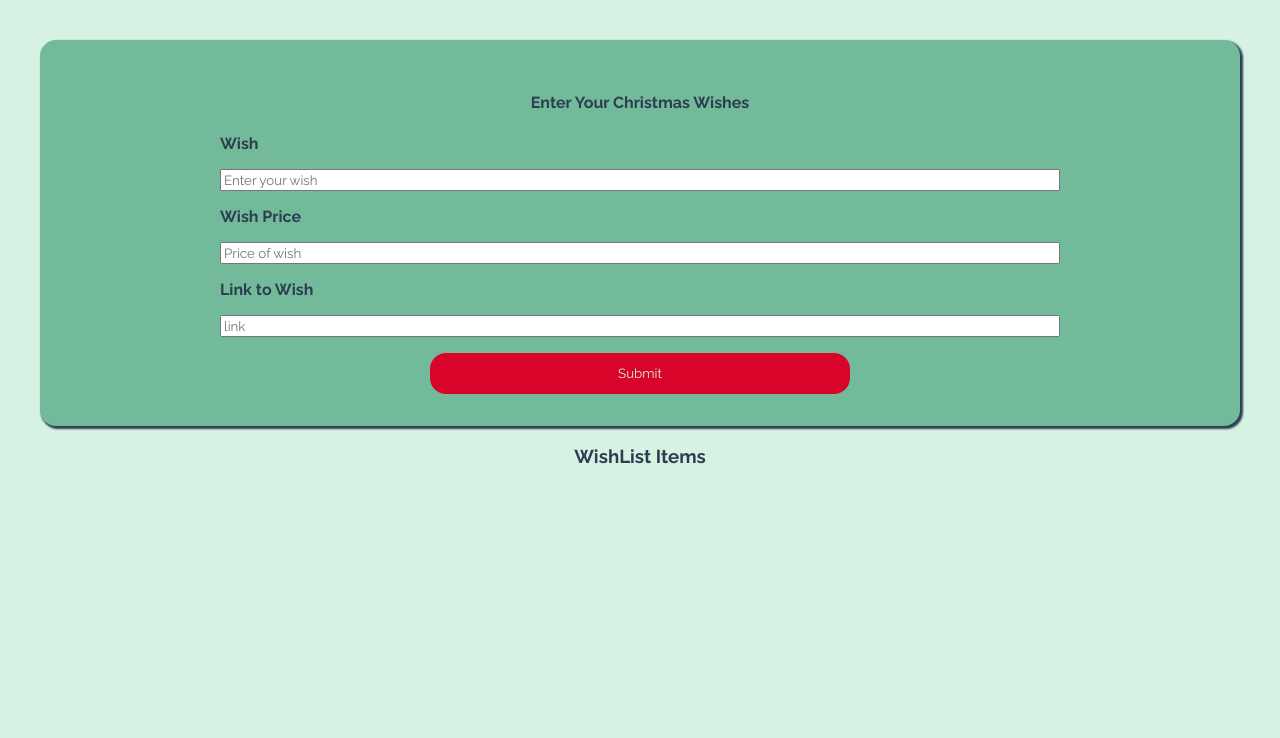
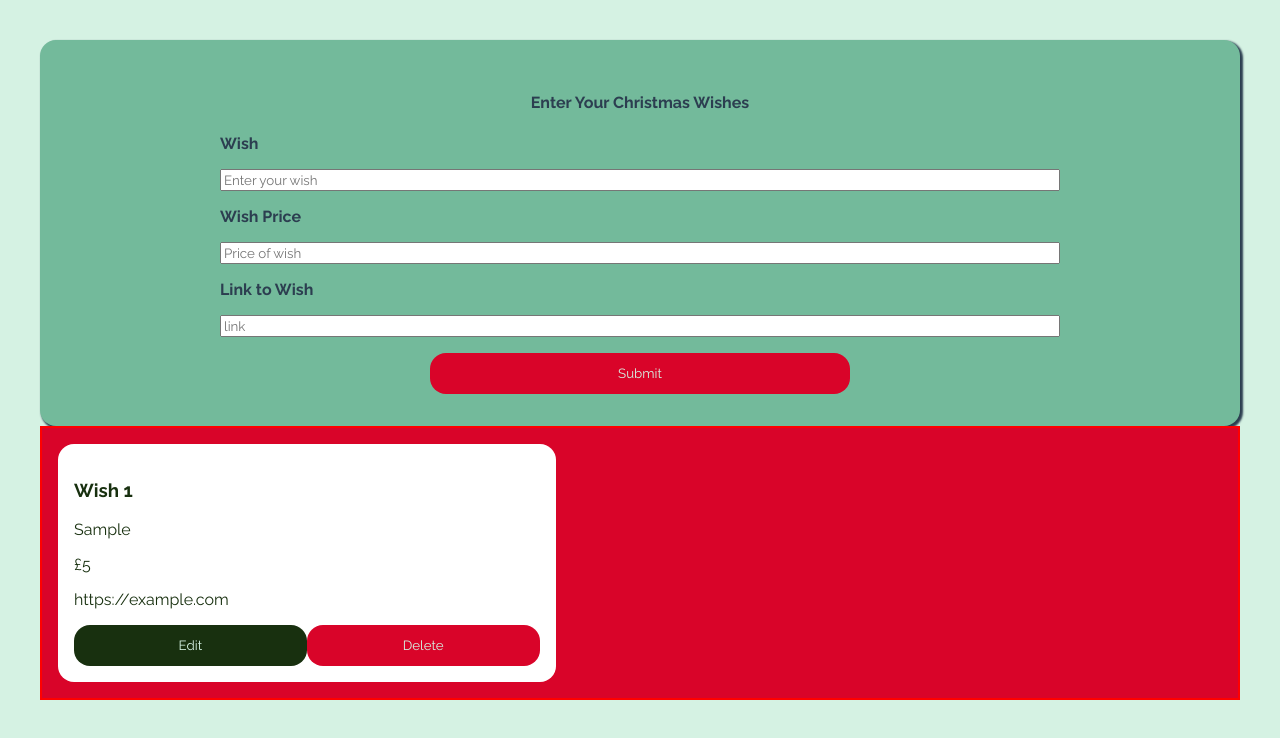
Before and after one commit to LaurenAMolloy/Christmas-List, a React (Vite) app: page / in a window 1280 px wide. Both pictures are taken after typing "Sample", "5", "https://example.com" into the empty fields and a click on the button "Submit". Shown: the top 738 px of the page. Built offline with nearby package versions, Linux system fonts and the light colour scheme; a web font is replaced by a local one.

Commit message:
Adding map and wish card styles

```diff
--- a/package.json
+++ b/package.json
@@ -10,6 +10,7 @@
     "preview": "vite preview"
   },
   "dependencies": {
+    "nanoid": "^5.1.6",
     "react": "^19.1.1",
     "react-dom": "^19.1.1"
   },
--- a/src/App.css
+++ b/src/App.css
@@ -49,4 +49,36 @@ button {
   border: none;
   background-color: #d90429;
   color: #d5f2e3;
+  transition: ease-in 1s;
 }
+
+button:hover {
+  background-color: #18300f;
+  transform: translateY(-8px);
+}
+
+.wishlistItems {
+  border: 2px solid red;
+  background-color: #d90429;
+  display: flex;
+  flex-direction: column;
+  text-align: left;
+  padding: 1rem;
+}
+
+.wishCard {
+  background-color: white;
+  color: #18300f;
+  width: 40%;
+  border-radius: 1rem;
+  overflow-wrap: break-word;
+  text-align: left;
+  padding: 1rem;
+}
+
+.edit {
+  background-color: #18300f;
+  color: #d5f2e3;
+}
+
+.delete {}
--- a/src/App.jsx
+++ b/src/App.jsx
@@ -8,10 +8,13 @@ function App() {
   //Array to stores all wishes
   const[wishes, setWishes] = useState([]);
 
+  const wishCreate = (wish) => {
+    setWishes(prev => [...prev, wish])
+  }
 
 return (
   <>
-  <CreateWish setWishes={setWishes}  wish={wishes} setWish={setWishes} />
+  <CreateWish setWishes={setWishes}  wish={wishes} wishCreate={wishCreate}  />
   <WishList wishes={wishes}  />
   </>
 )
--- a/src/Components/CreateWish/index.jsx
+++ b/src/Components/CreateWish/index.jsx
@@ -1,7 +1,7 @@
 import { useState } from 'react'
 import React from 'react'
 
-function CreateWish( {setWishes} ) {
+function CreateWish( { wishCreate } ) {
   //Empty Object to create wish
   const [wish, setWish] = useState({})
 
@@ -18,10 +18,8 @@ function CreateWish( {setWishes} ) {
   const handleSubmit = (e) => {
     //stop default behavior
     e.preventDefault();
-    console.log('submitting wish', wish)
-    setWishes({
-      ...wish
-    })
+    //console.log('submitting wish', wish)
+    wishCreate(wish)
     //Reset wish values after submission
     setWish({
       wishName:"",
--- a/src/Components/WishList/index.jsx
+++ b/src/Components/WishList/index.jsx
@@ -1,10 +1,38 @@
 import React from 'react'
+import { nanoid }  from 'nanoid'
 
-export default function WishList() {
+export default function WishList({ wishes }) {
+
+   const handleDeleteClick = () => {
+    console.log("delete wish")
+   }
+   const handleEditClick = () => {
+    console.log("edit wish")
+   }
+
+  const renderedWishes = wishes.map((wish, idx) => {
+     return <>
+      <div className="wishCard" key={nanoid()}>
+      <h3>Wish {idx + 1}</h3>
+      <p>{wish.wishName}</p>
+      <p><span>£</span>{Number(wish.wishPrice)}</p>
+      <p>{wish.wishLink}</p>
+      <div className="actions">
+        <button onClick={handleDeleteClick} className="edit">Edit</button>
+        <button onClick={handleEditClick} className="delete">Delete</button>
+      </div>
+      </div>
+     </>
+  });
+  //conditional rendering for wishlist
   return (
-    <div className="wishlistItems">
-      <h3>WishList Items</h3>
+    <div>
+      {wishes && wishes.length > 0 ? (
+      <div className="wishlistItems">
+      {renderedWishes}
+      </div>) : (
+      <p>No wishes yet</p>
+    )}
     </div>
-
   )
 }
```
Also changed, not shown: 1 other file (tests, documents, lock files or other folders).
